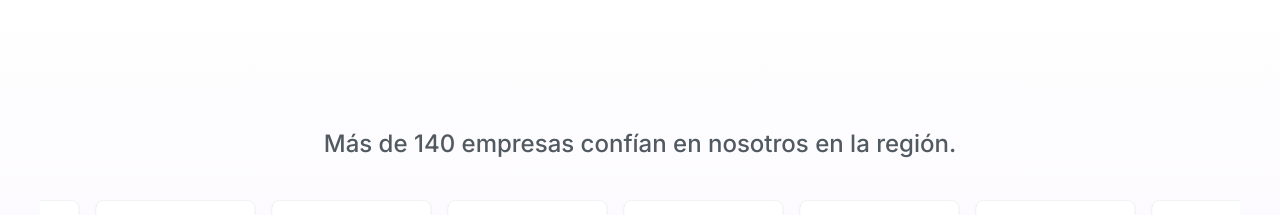
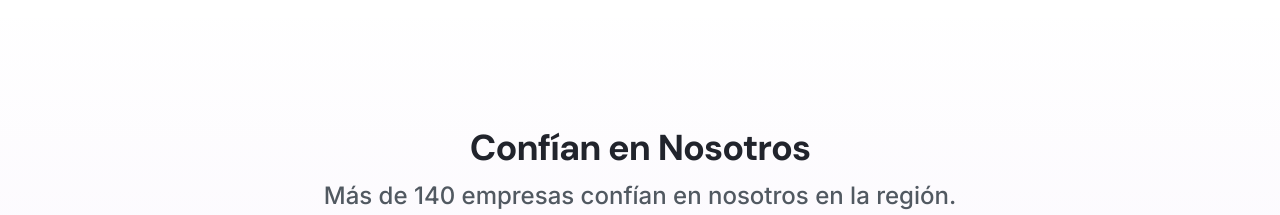
Before and after one commit to Pauli-paz/Morph, a React (Vite) app: page /#/ in a window 1280 px wide. Shown: the part 5080-5295 px from the top of the page. Built offline with nearby package versions, Linux system fonts and the light colour scheme.

Commit message:
Restore H2 title in Clients Section

```diff
--- a/src/components/sections/ClientsSection.tsx
+++ b/src/components/sections/ClientsSection.tsx
@@ -118,7 +118,10 @@ export default function ClientsSection() {
           transition={{ duration: 0.8 }}
           className="text-center mb-8 md:mb-10"
         >
-          {/* Removed Title as requested */}
+          {/* H2 Title Restored */}
+          <h2 className="font-heading text-3xl md:text-4xl font-bold mb-3 text-foreground">
+            Confían en Nosotros
+          </h2>
           <p className="text-xl md:text-2xl text-gray-700 max-w-3xl mx-auto font-medium leading-relaxed">
             Más de 140 empresas confían en nosotros en la región.
           </p>
```
